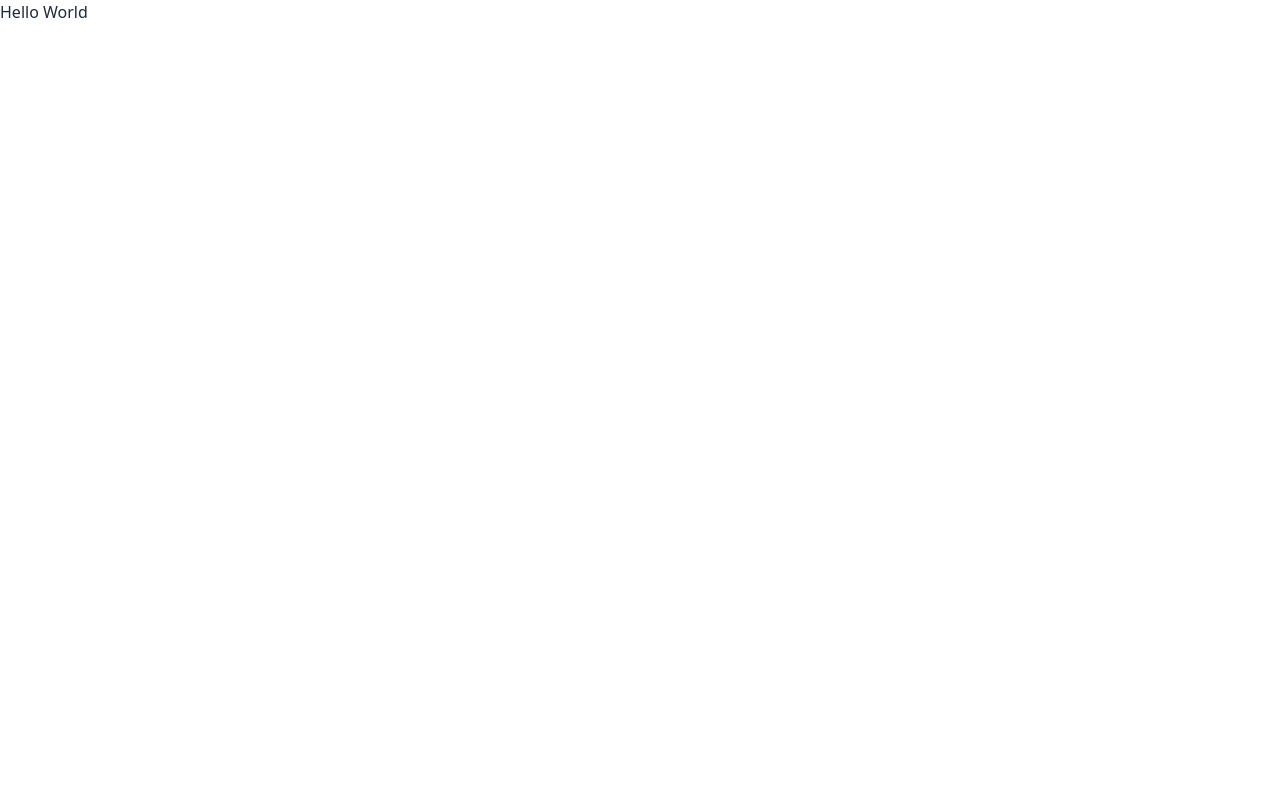
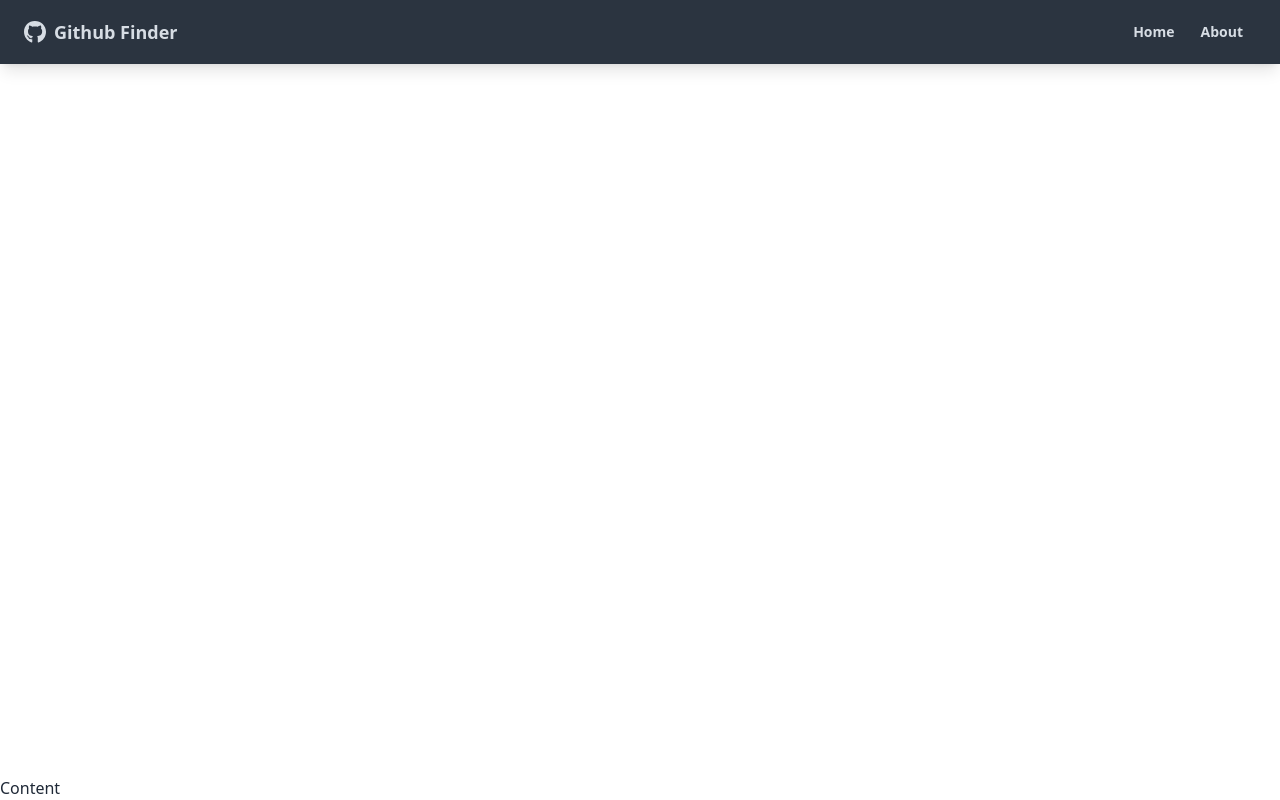
Before and after one commit to Connok/github-finder, a React (Create React App) app: page / in a window 1280 px wide. Built offline with nearby package versions, Linux system fonts and the light colour scheme.

Commit message:
navbar with errors

```diff
--- a/src/App.js
+++ b/src/App.js
@@ -1,11 +1,17 @@
-
+import { BrowserRouter as Router } from 'react-router-dom'
+import Navbar from './components/layout/Navbar';
 
 function App() {
   return (
-    <div className="">
-      <h1>Hello World</h1>
-    </div>
-  );
+    <Router>
+      <div className='flex flex-col justify-between h-screen'>
+        <Navbar/>
+
+        <main> Content</main>
+
+      </div>
+    </Router>
+  )
 }
 
 export default App;
--- /dev/null
+++ b/src/components/layout/Navbar.jsx
@@ -0,0 +1,39 @@
+import { FaGithub } from 'react-icons/fa'
+import { Link } from 'react-router-dom'
+import PropTypes from 'prop-types'
+
+const Navbar = ( {title} )  => {
+  return (
+    <nav className='navbar mb-12 shadow-lg bg-neutral text-neutral-content'>
+      <div className='container mx-auto'>
+        <div className='flex-none px-2 mx-2'>
+          <FaGithub className='inline pr-2 text-3xl' />
+          <Link to='/' className='text-lg font-bold align-middle'>
+            {title}
+          </Link>
+        </div>
+
+        <div className='flex-1 px-2 mx-2'>
+          <div className='flex justify-end'>
+            <Link to='/' className='btn btn-ghost btn-sm rounded-btn'>
+              Home
+            </Link>
+            <Link to='/about' className='btn btn-ghost btn-sm rounded-btn'>
+              About
+            </Link>
+          </div>
+        </div>
+      </div>
+    </nav>
+  )
+}
+
+Navbar.defaultProps = {
+  title: 'Github Finder',
+}
+
+Navbar.propTypes = {
+  title: PropTypes.string,
+}
+
+export default Navbar
```
